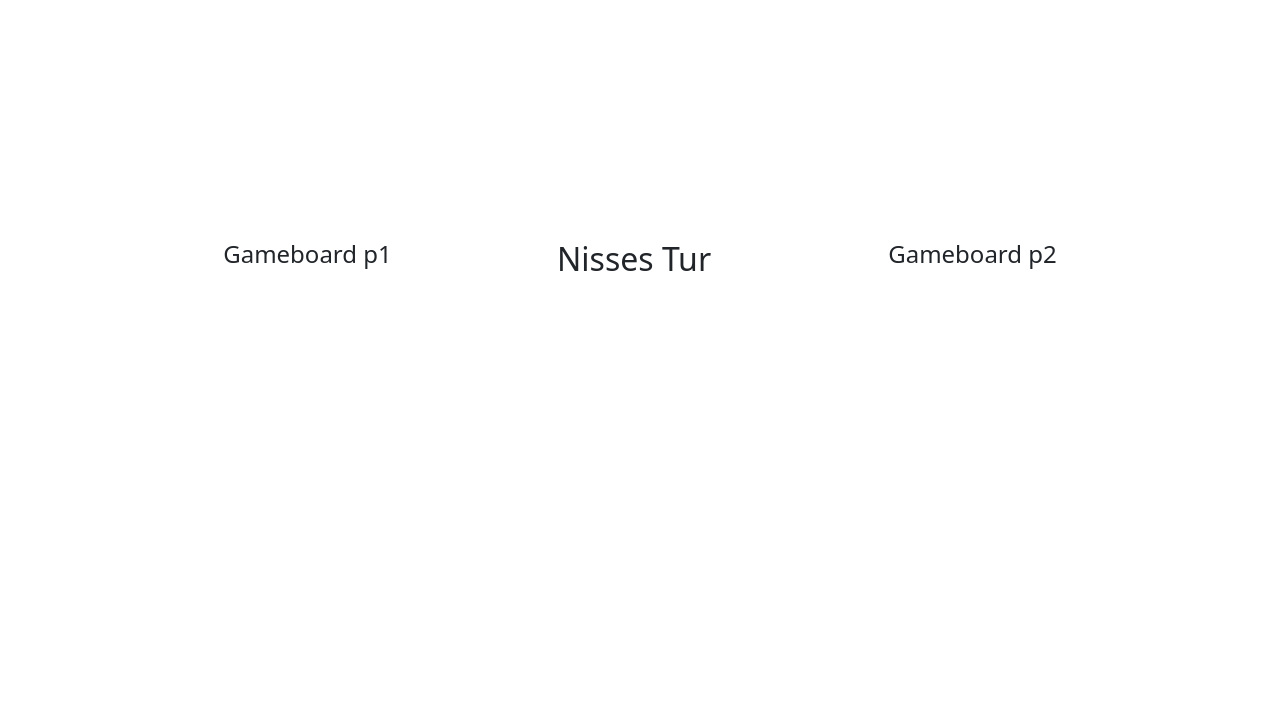
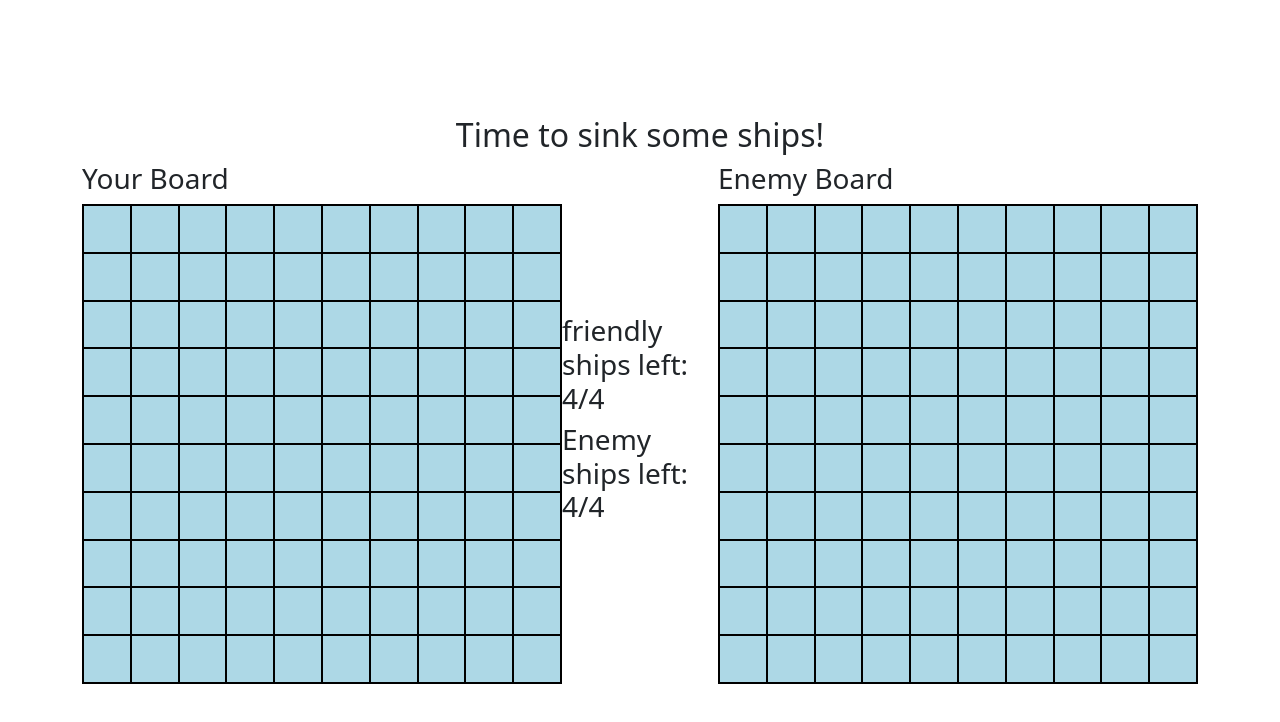
Before and after one commit to carzborn/battle-ships-frontend, a React (Create React App) app: page /game in a window 1280 px wide. Shown: the top 722 px of the page. Built offline with nearby package versions, Linux system fonts and the light colour scheme.

Commit message:
Added gameboard component and css

```diff
--- a/src/App.css
+++ b/src/App.css
@@ -22,3 +22,49 @@
     justify-content: center;
     align-items: center;
 }
+
+.game-wrapper{
+    display: flex;
+    justify-content: space-around;
+    align-items: center;
+}
+
+.yourBoard{
+    border: 1px solid black;
+    height:30rem;
+    width: 30rem;
+    display: grid;
+    grid-template-columns: repeat(10,1fr);
+    grid-template-rows: repeat(10,1fr);
+    grid-column-gap:0px;
+    grid-row-gap:0px;
+}
+
+.yourBoard div{
+    border: 1px solid black;
+    background-color:lightblue;
+}
+
+.enemyBoard{
+    border: 1px solid black;
+    height: 30rem;
+    width: 30rem;
+    display: grid;
+    grid-template-columns: repeat(10,1fr);
+    grid-template-rows: repeat(10,1fr);
+    grid-column-gap:0px;
+    grid-row-gap:0px;
+}
+
+.enemyBoard div{
+    border: 1px solid black;
+    background-color:lightblue;
+}
+
+.hit{
+    background-color:green;
+}
+
+.miss{
+    background-color: red
+}
--- /dev/null
+++ b/src/components/GameBoard.jsx
@@ -0,0 +1,54 @@
+import React from 'react'
+import { useEffect } from 'react'
+
+const GameBoard = () => {
+    const yourBoard = []
+    const enemyBoard = []
+
+    const createBoard = (team) => {
+        for (let i=0; i<100; i++){
+            team.push(<div className={`y${i}`} key={i} data-id={i}></div>)
+        }
+    }
+
+    createBoard(yourBoard)
+    createBoard(enemyBoard)
+
+    console.log(yourBoard)
+    console.log(enemyBoard)
+
+    const handleClick = (e) => {
+        console.log(e.target.data)
+
+    }
+
+    const handleMiss = (e) => {
+
+    }
+
+  return (
+    <div >
+        <h2 className="text-center">Time to sink some ships!</h2>
+
+
+        <div className="game-wrapper">
+            <div>
+                <h3>Your Board</h3>
+                <div className="yourBoard">{yourBoard}</div>
+            </div>
+
+            <div>
+                <h3>friendly ships left: 4/4</h3>
+                <h3>Enemy ships left: 4/4</h3>
+            </div>
+
+            <div>
+                <h3>Enemy Board</h3>
+                <div className="enemyBoard" onClick={handleClick}>{enemyBoard}</div>
+            </div>
+        </div>
+    </div>
+  )
+}
+
+export default GameBoard
--- a/src/pages/GamePage.jsx
+++ b/src/pages/GamePage.jsx
@@ -1,24 +1,8 @@
-import { Col, Row } from 'react-bootstrap'
+import GameBoard from '../components/GameBoard'
 const GamePage = () => {
 	return (
 		<>
-            <Row>
-                <Col md={5}>
-                    <div className='P1-board'>
-                        <h4>Gameboard p1</h4>
-                    </div>
-                </Col>
-                <Col md={2}>
-                    <div className='Player-turn'>
-                        <h2>Nisses Tur</h2>
-                    </div>
-                </Col>
-                <Col md={5}>
-                    <div className='P2-board'>
-                        <h4>Gameboard p2</h4>
-                    </div>
-                </Col>
-            </Row>
+            <GameBoard />
 		</>
 	)
 }
```
